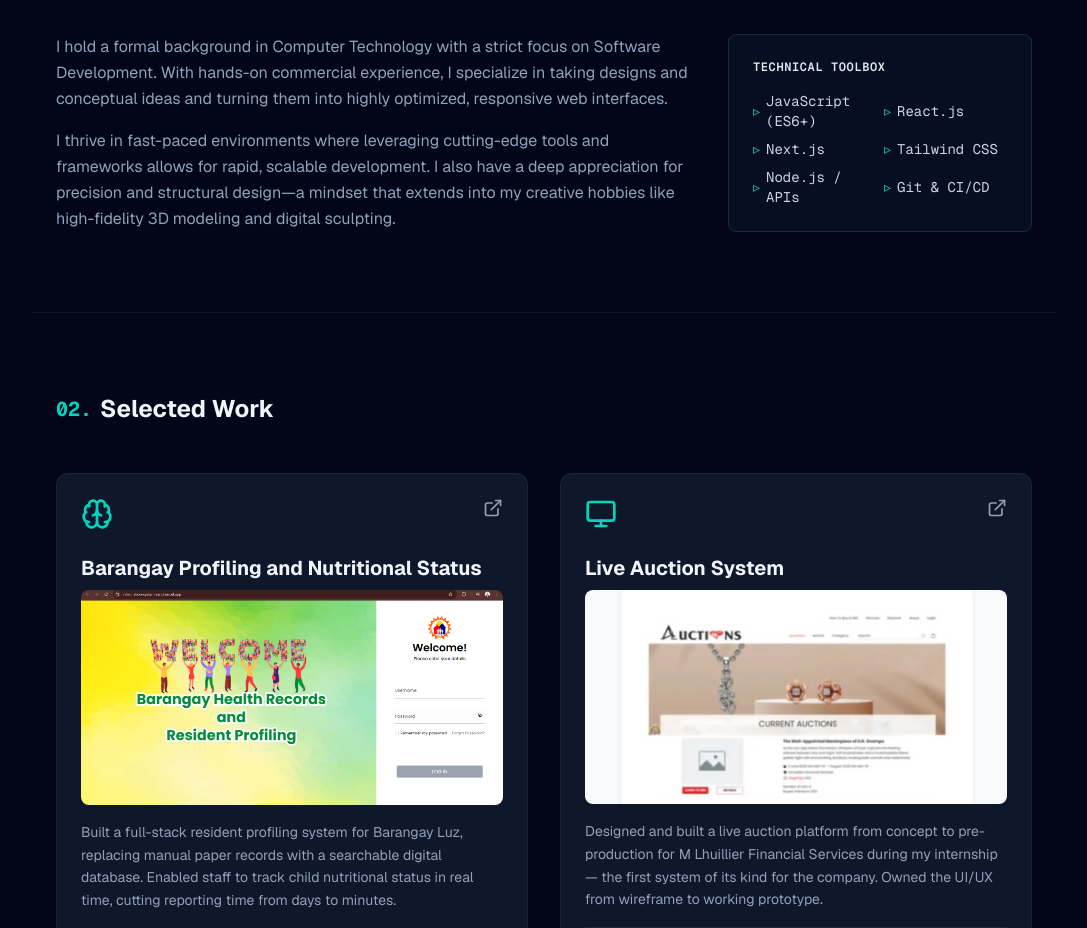
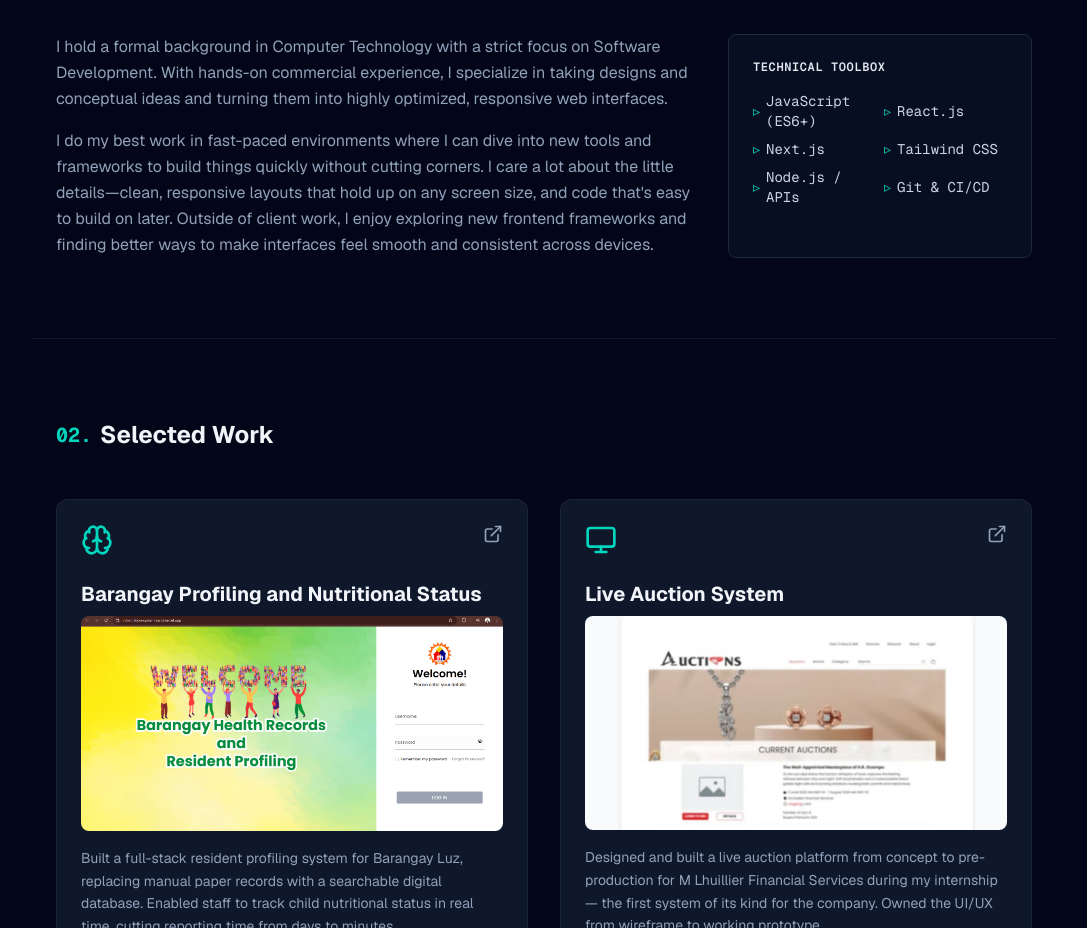
Before and after one commit to Mariz11/My_Portfolio, a Next.js app: page / in a window 1280 px wide. Shown: the part 801-1729 px from the top of the page, without its empty margins (96-1183 px from the left). Built offline with nearby package versions, Linux system fonts and the light colour scheme.

Commit message:
edited text for backgorund

```diff
--- a/components/sections/About.tsx
+++ b/components/sections/About.tsx
@@ -16,11 +16,13 @@ export default function About() {
             into highly optimized, responsive web interfaces.
           </p>
           <p>
-            I thrive in fast-paced environments where leveraging cutting-edge
-            tools and frameworks allows for rapid, scalable development. I also
-            have a deep appreciation for precision and structural design—a
-            mindset that extends into my creative hobbies like high-fidelity 3D
-            modeling and digital sculpting.
+I do my best work in fast-paced environments where I can dive into new
+tools and frameworks to build things quickly without cutting corners.
+I care a lot about the little details—clean, responsive layouts that
+hold up on any screen size, and code that's easy to build on later.
+Outside of client work, I enjoy exploring new frontend frameworks and
+finding better ways to make interfaces feel smooth and consistent
+across devices.
           </p>
         </div>
 
```
